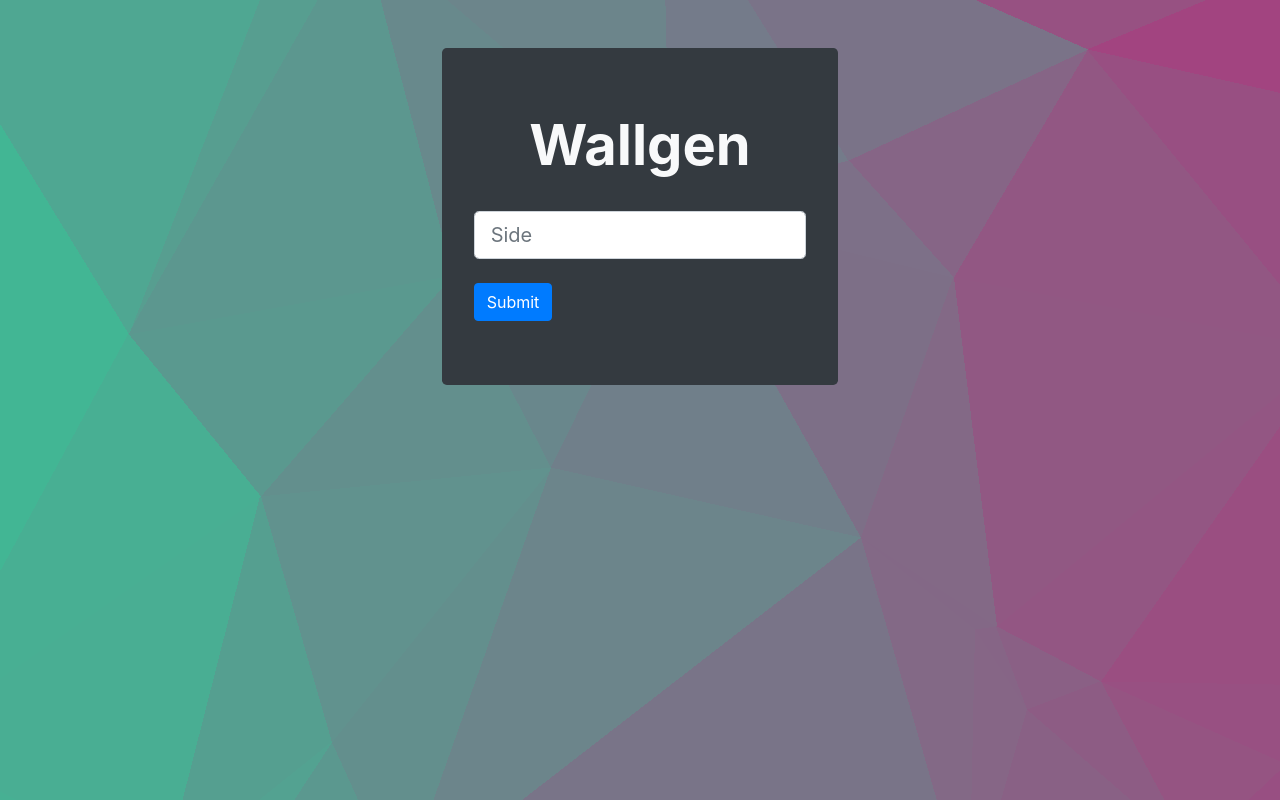
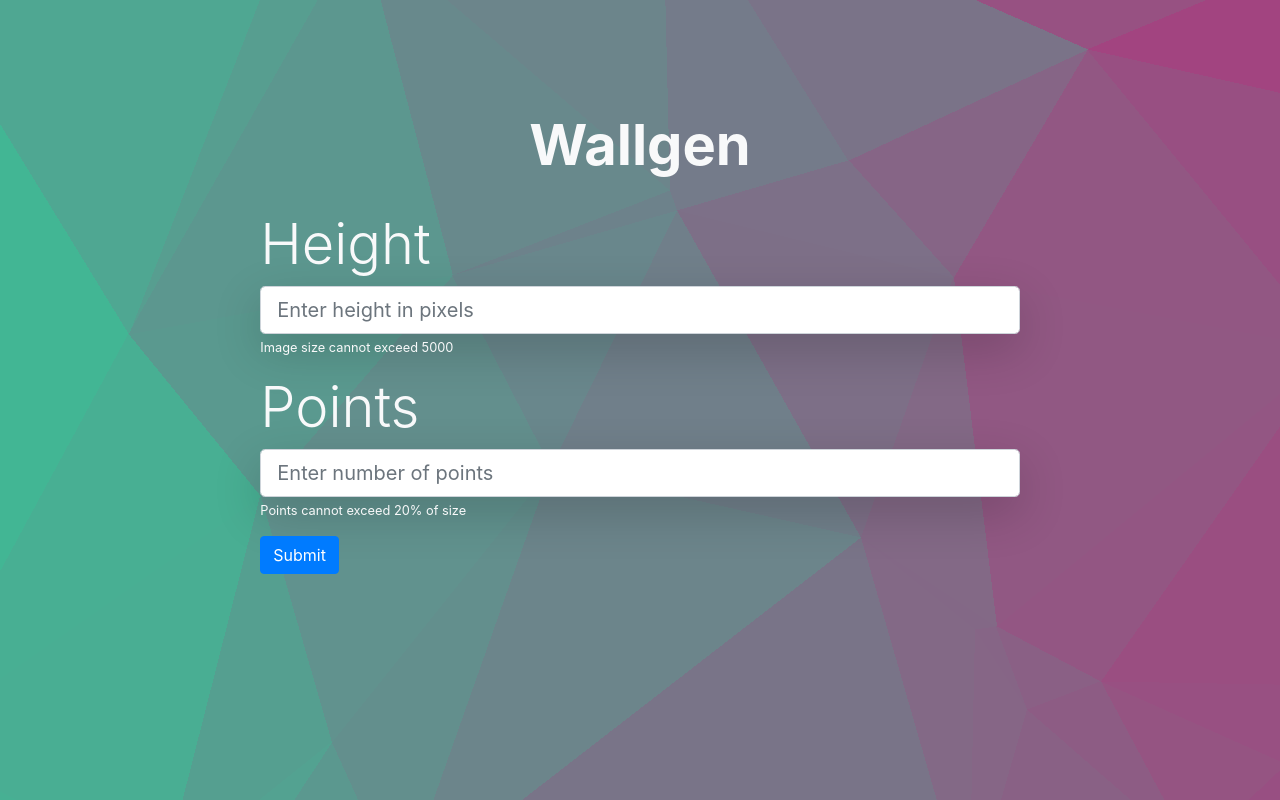
Before and after one commit to SubhrajitPrusty/wallgen, a Flask app: page / in a window 1280 px wide. Run offline with Flask 2, Linux system fonts and the light colour scheme; some libraries are stand-ins or nearby versions.

Commit message:
added error page, added constraints

```diff
--- a/app.py
+++ b/app.py
@@ -8,24 +8,34 @@ app = Flask(__name__, static_url_path="/static")
 @app.route("/", methods=['GET','POST'])
 def index():
     if request.method == 'POST':
-        if request.form['side']:
+        if request.form['side'] and request.form['np']:
             side = int(request.form['side'])
-            if side > 5000:
-                return "WARNING: DONOT EXCEED 5000"
-            shift = side//10
-            side += shift*2
-            points = wallgen.genPoints(100,100,side)
-            img = wallgen.genWall(points, side, shift)
-            img.save('static/images/wall.png')
-            return redirect(url_for('static',filename='images/wall.png'))
+            np = int(request.form['np'])
+            print(side, np)
+            error = None
+            if (side > 5000 and side >= 100) or side < 100:
+                error = "WARNING: Image too large OR Image too small"
+            if np < 10 or np > side*0.2:
+                error = "WARNING: Too less points OR points more than 20% of side"
+
+            if error != None:
+                print(error)
+                return render_template('error.html', context=error)
+            else:
+                shift = side//10
+                side += shift*2
+                points = wallgen.genPoints(np, side)
+                img = wallgen.genWall(points, side, shift)
+                img.save('static/images/wall.png')
+                return redirect(url_for('static',filename='images/wall.png'))
             # return redirect("/image")
     else:
         return render_template('index.html')
 
 
-@app.route("/image")
-def getImage():
-    return send_file('static/images/wall.png', mimetype="image/png", as_attachment=True)
+# @app.route("/image")
+# def getImage():
+#     return send_file('static/images/wall.png', mimetype="image/png", as_attachment=True)
 
 if __name__ == '__main__':
     port = int(os.environ.get('PORT', 5000))
--- a/templates/index.html
+++ b/templates/index.html
@@ -7,16 +7,24 @@
 	<link rel="stylesheet" href="static/css/style.css">
 </head>
 <body>
-	<div class="container mx-auto my-5 col-md-4">
-		<div class="jumbotron bg-dark text-light">
-			<h1 class="display-4 text-center font-weight-bold">Wallgen</h1>
-			<br>
-			<form action="/" method="POST">
-				<input class="form-control form-control-lg" type="text" placeholder="Side" name="side">
-				<br>
-				<button type="submit" class="btn btn-primary">Submit</button>
-			</form>
-		</div>
+<div class="container mx-auto mt-5 col-md-8">
+	<div class="jumbotron bg-transparent">
+		<h1 class="display-4 text-center text-light font-weight-bold">Wallgen</h1>
+		<br>
+		<form action="/" method="POST">
+			<div class="form-group">
+				<label for="Height" class="display-4 text-light">Height</label>
+				<input class="form-control form-control-lg shadow-lg" type="number" placeholder="Enter height in pixels" name="side">
+				<small class="form-text text-light">Image size cannot exceed 5000</small>
+			</div>
+			<div class="form-group">
+				<label for="Points" class="display-4 text-light">Points</label>
+				<input class="form-control form-control-lg shadow-lg" type="number" placeholder="Enter number of points" name="np">
+				<small class="form-text text-light">Points cannot exceed 20% of size</small>
+			</div>
+			<button type="submit" class="btn btn-primary">Submit</button>
+		</form>
 	</div>
+</div>
 </body>
 </html>
--- a/wallgen.py
+++ b/wallgen.py
@@ -18,7 +18,8 @@ def random_gradient(side):
 
 	return img
 
-def genPoints(radius, qty, side):
+def genPoints(qty, side):
+	radius = side // 11
 	rX = (0,side)
 	rY = (0,side)
 
@@ -73,7 +74,7 @@ def cli(side,np,radius,show):
 
 	shift = side//10
 	side += shift*2
-	points = genPoints(radius, np, side)
+	points = genPoints(np, side)
 	img = genWall(points, side, shift)
 
 	if show:
```
Also changed, not shown: templates/error.html (added, +20 -0 lines).
